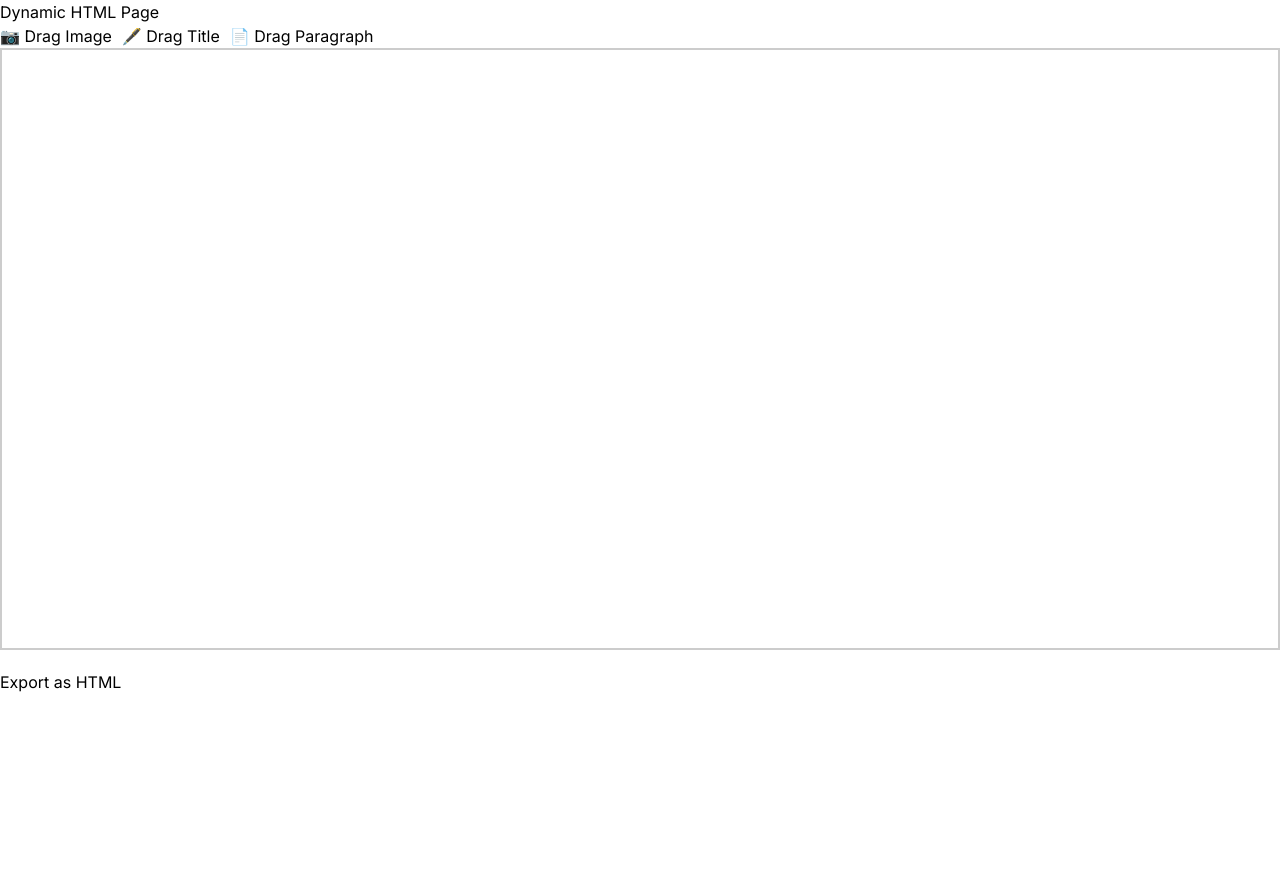
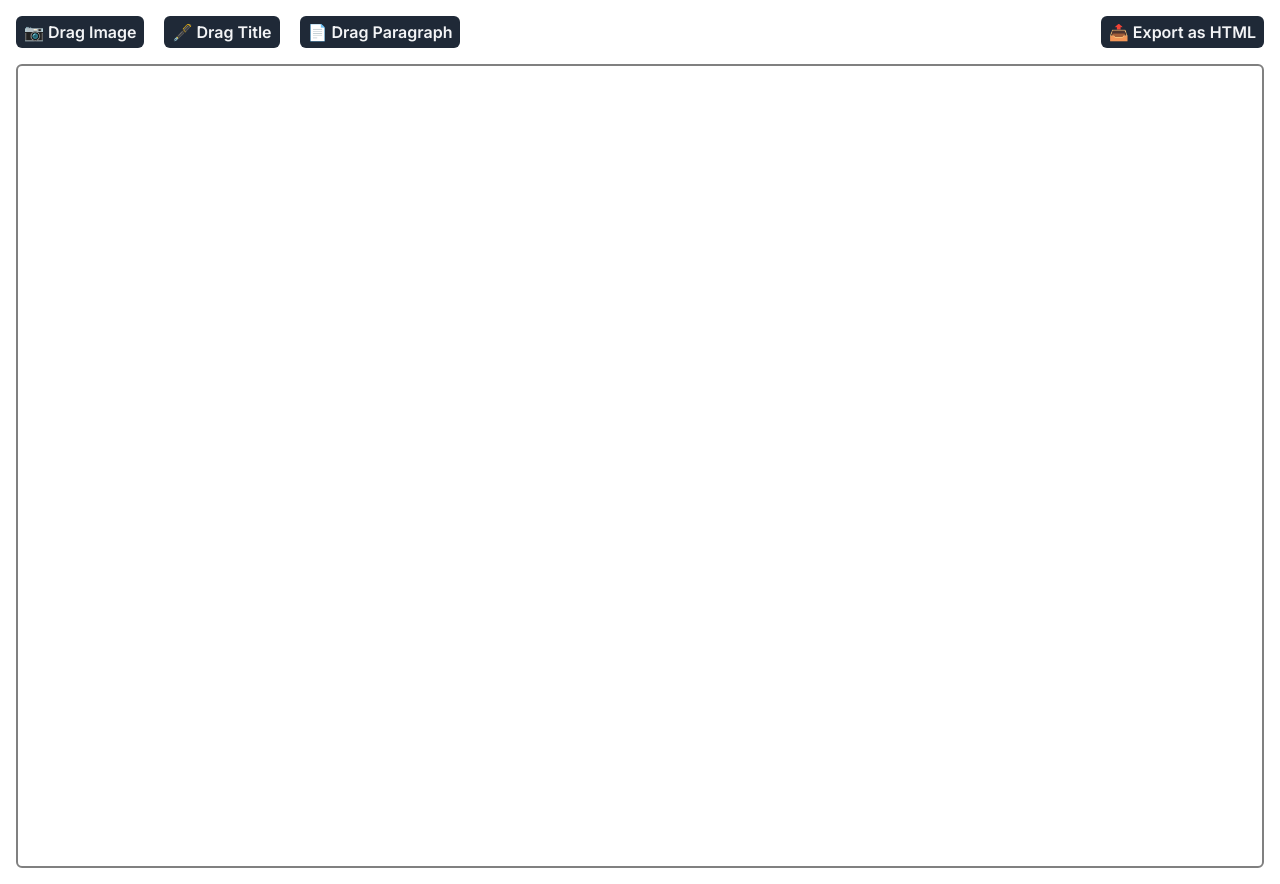
Before and after one commit to meraj2085/my-dynamic-html, a Next.js app: page / in a window 1280 px wide. Before the commit the page ends 800 px from the top, so only its background shows below. Built offline with nearby package versions, Linux system fonts and the light colour scheme.

Commit message:
Added design

```diff
--- a/src/app/page.js
+++ b/src/app/page.js
@@ -82,22 +82,30 @@ const Home = () => {
   return (
     <DndProvider backend={HTML5Backend}>
       <div>
-        <h1>Dynamic HTML Page</h1>
-        <div style={{ display: "flex", gap: "10px" }}>
-          <DraggableItem type="image">📷 Drag Image</DraggableItem>
-          <DraggableItem type="title">🖋️ Drag Title</DraggableItem>
-          <DraggableItem type="paragraph">📄 Drag Paragraph</DraggableItem>
+        <div className="flex justify-between px-4 pt-4">
+          <div className="flex gap-5">
+            <DraggableItem type="image">📷 Drag Image</DraggableItem>
+            <DraggableItem type="title">🖋️ Drag Title</DraggableItem>
+            <DraggableItem type="paragraph">📄 Drag Paragraph</DraggableItem>
+          </div>
+          <div>
+            <button
+              onClick={exportHTML}
+              className="px-2 py-1 font-semibold rounded-md bg-gray-800 text-gray-100"
+            >
+              📤 Export as HTML
+            </button>
+          </div>
         </div>
         <DroppableArea
           accept={["image", "title", "paragraph"]}
           onDrop={handleDrop}
         >
           <div
+            className="min-h-screen"
             ref={exportRef}
             style={{
               position: "relative",
-              minHeight: "600px",
-              border: "1px solid #ccc",
               padding: "10px",
             }}
           >
@@ -113,9 +121,6 @@ const Home = () => {
             ))}
           </div>
         </DroppableArea>
-        <button onClick={exportHTML} style={{ marginTop: "20px" }}>
-          Export as HTML
-        </button>
       </div>
     </DndProvider>
   );
--- a/src/components/DraggableItem.js
+++ b/src/components/DraggableItem.js
@@ -9,7 +9,11 @@ const DraggableItem = ({ type, children }) => {
   });
 
   return (
-    <div ref={dragRef} style={{ cursor: "move" }}>
+    <div
+      className="px-2 py-1 font-semibold rounded-md bg-gray-800 text-gray-100"
+      ref={dragRef}
+      style={{ cursor: "move" }}
+    >
       {children}
     </div>
   );
--- a/src/components/DroppableArea.js
+++ b/src/components/DroppableArea.js
@@ -9,7 +9,11 @@ const DroppableArea = ({ accept, onDrop, children }) => {
   });
 
   return (
-    <div ref={dropRef} style={{ minHeight: "200px", border: "1px solid #ccc" }}>
+    <div
+      ref={dropRef}
+      style={{ minHeight: "200px", border: "2px solid gray" }}
+      className="m-4 rounded-md"
+    >
       {children}
     </div>
   );
```
